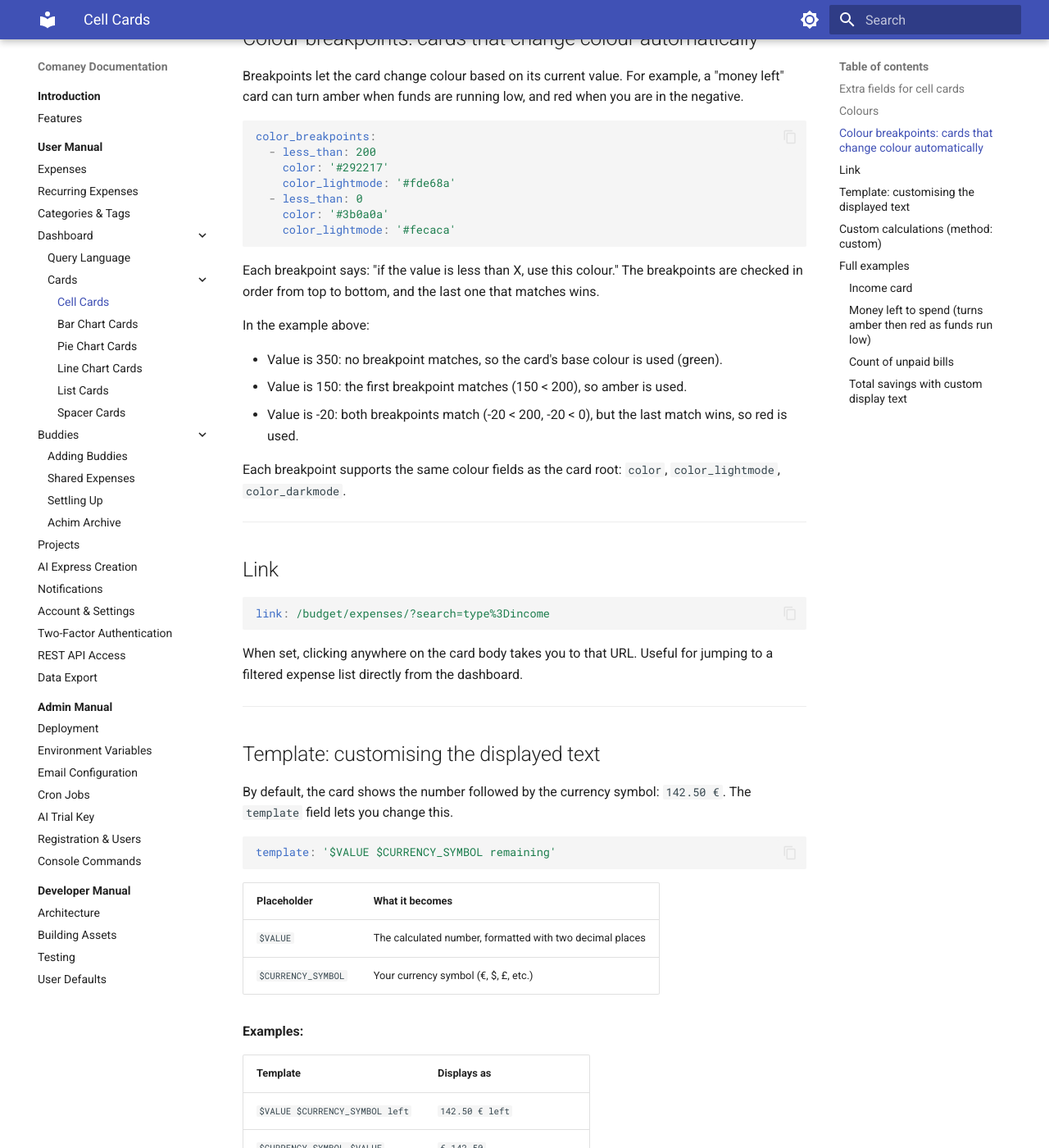
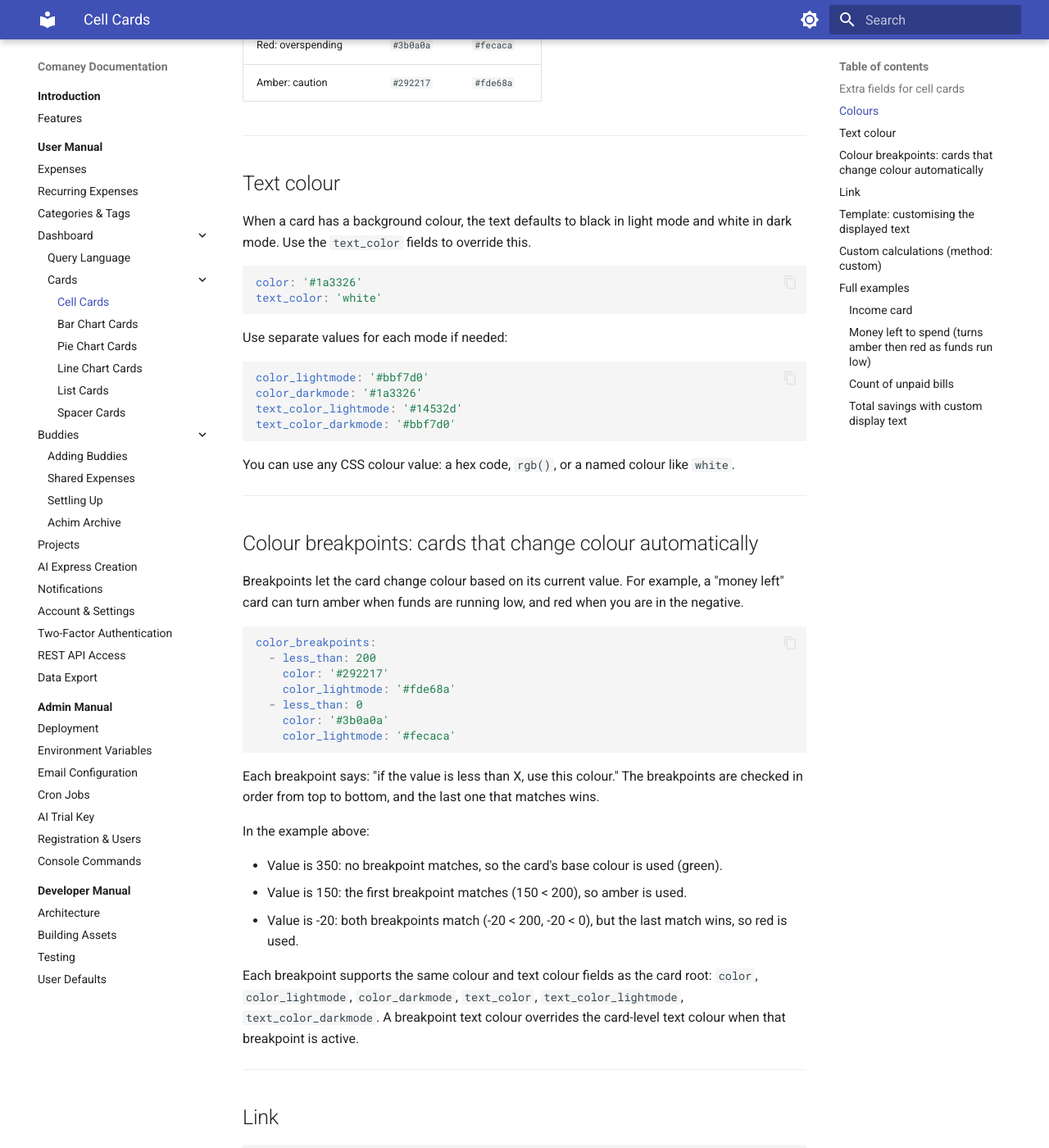
Before and after one commit to Leonetienne/Comaney, an MkDocs documentation site: the page built from docs/src/docs/user-manual/dashboard/cards/cell.md, in a window 1280 px wide and 1400 px high, scrolled down 1592 px. Shown: the whole window at 82% size. Built offline with MkDocs 1.6.1 and Material for MkDocs 9.7.7, drawn with Linux system fonts in a browser that asks for light colours; some of the changed text lies outside the part shown.

Commit message:
docs: text_color and variants for cell type dashboard cards

````diff
--- a/docs/src/docs/user-manual/dashboard/cards/cell.md
+++ b/docs/src/docs/user-manual/dashboard/cards/cell.md
@@ -12,6 +12,9 @@ For the fields every card shares (type, title, query, positioning), see [Dashboa
 | `color` | Background colour of the card (works in both light and dark mode). |
 | `color_lightmode` | Overrides `color` when the browser is in light mode. |
 | `color_darkmode` | Overrides `color` when the browser is in dark mode. |
+| `text_color` | Text colour on a coloured card (both modes). Default: black in light mode, white in dark mode. |
+| `text_color_lightmode` | Overrides `text_color` in light mode. |
+| `text_color_darkmode` | Overrides `text_color` in dark mode. |
 | `color_breakpoints` | Changes the card colour automatically based on the value. |
 | `link` | A URL to navigate to when someone clicks the card body. |
 | `template` | Controls how the number is displayed (for example: "€ 142.50 left"). |
@@ -46,6 +49,28 @@ If you only set `color`, it applies to both modes. If you set `color` and `color
 
 ---
 
+## Text colour
+
+When a card has a background colour, the text defaults to black in light mode and white in dark mode. Use the `text_color` fields to override this.
+
+```yaml
+color: '#1a3326'
+text_color: 'white'
+```
+
+Use separate values for each mode if needed:
+
+```yaml
+color_lightmode: '#bbf7d0'
+color_darkmode: '#1a3326'
+text_color_lightmode: '#14532d'
+text_color_darkmode: '#bbf7d0'
+```
+
+You can use any CSS colour value: a hex code, `rgb()`, or a named colour like `white`.
+
+---
+
 ## Colour breakpoints: cards that change colour automatically
 
 Breakpoints let the card change colour based on its current value. For example, a "money left" card can turn amber when funds are running low, and red when you are in the negative.
@@ -68,7 +93,7 @@ In the example above:
 - Value is 150: the first breakpoint matches (150 < 200), so amber is used.
 - Value is -20: both breakpoints match (-20 < 200, -20 < 0), but the last match wins, so red is used.
 
-Each breakpoint supports the same colour fields as the card root: `color`, `color_lightmode`, `color_darkmode`.
+Each breakpoint supports the same colour and text colour fields as the card root: `color`, `color_lightmode`, `color_darkmode`, `text_color`, `text_color_lightmode`, `text_color_darkmode`. A breakpoint text colour overrides the card-level text colour when that breakpoint is active.
 
 ---
 
````
